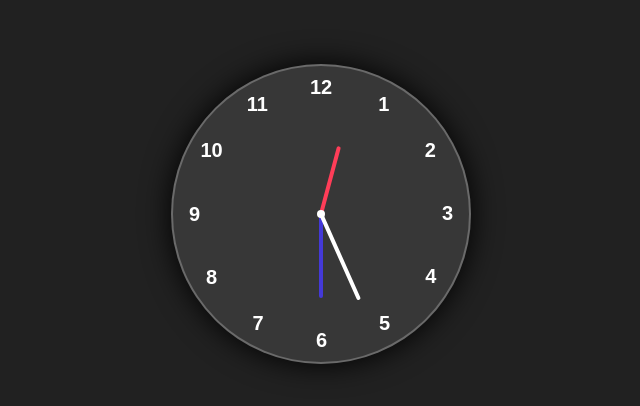
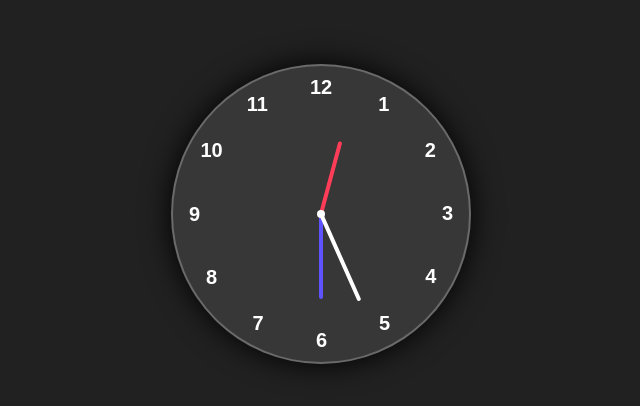
Before and after one commit to kalpanamaurya/CLOCK, a plain HTML site: page index.html in a window 1280 px wide. Shown: the part 186-592 px from the top of the page, 319-959 px from the left. Drawn offline with Linux system fonts and the light colour scheme.

Commit message:
some changes

```diff
--- a/index.html
+++ b/index.html
@@ -9,9 +9,9 @@
 <body>
     <div class="container">
         <div class="clock">
-            <div style="--clr:#ff3d58; --h:70px;" id="hour" class="hand"><i></i></div>
-            <div style="--clr:#4439d8; --h:84px;" id="min" class="hand"><i></i></div>
-            <div style="--clr:#ffffff; --h:94px;" id="sec" class="hand"><i></i></div>
+            <div style="--clr:#ff3d58; --h:75px;" id="hour" class="hand"><i></i></div>
+            <div style="--clr:#5f53fd; --h:85px;" id="min" class="hand"><i></i></div>
+            <div style="--clr:#ffffff; --h:95px;" id="sec" class="hand"><i></i></div>
 
 
             <span style="--i:1;"><b>1</b></span>
--- a/style.css
+++ b/style.css
@@ -43,7 +43,7 @@ body{
     position: absolute;
     width: 8px;
     height: 8px;
-    border-radius: 50%;
+    border-radius: 70%;
     background-color: white;
     z-index: 2;
 }
@@ -58,6 +58,6 @@ body{
     background-color: var(--clr);
     width: 4px;
     height: var(--h);
-    border-radius: 8px;
+    border-radius: 10px;
 
 }
```
